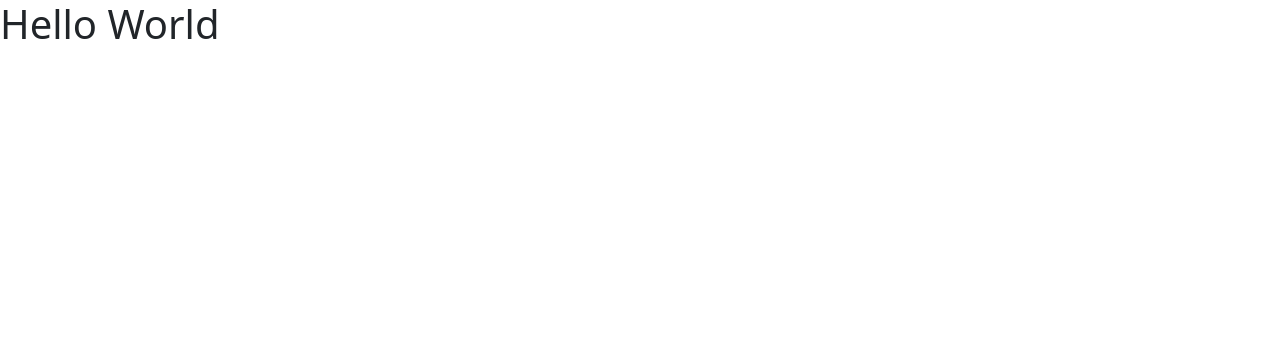
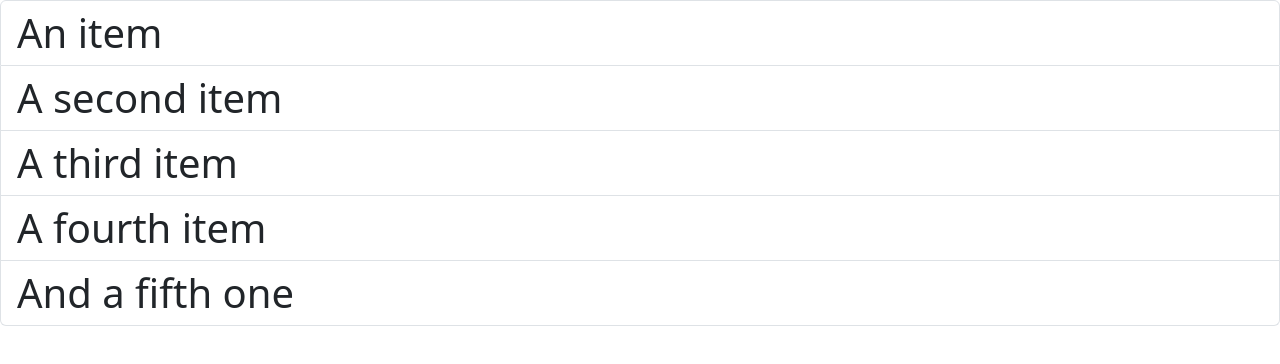
Before and after one commit to JOSEPH-ANDEL/Portfolio_Site, a React (Vite) app: page / in a window 1280 px wide. Shown: the top 364 px of the page. Built offline with nearby package versions, Linux system fonts and the light colour scheme.

Commit message:
Added list
Added list

```diff
--- a/src/App.tsx
+++ b/src/App.tsx
@@ -1,7 +1,9 @@
 import Message from "./Message"
+import ListGroup from "./components/ListGroup";
+
 function App()
 {
-  return <div><Message></Message></div>
+  return <div><ListGroup></ListGroup></div>
 }
 
 export default App;
--- /dev/null
+++ b/src/components/ListGroup.tsx
@@ -0,0 +1,12 @@
+function ListGroup() {
+    return <h1>
+        <ul className="list-group">
+            <li className="list-group-item">An item</li>
+            <li className="list-group-item">A second item</li>
+            <li className="list-group-item">A third item</li>
+            <li className="list-group-item">A fourth item</li>
+            <li className="list-group-item">And a fifth one</li>
+        </ul></h1>
+}
+
+export default ListGroup;
```
